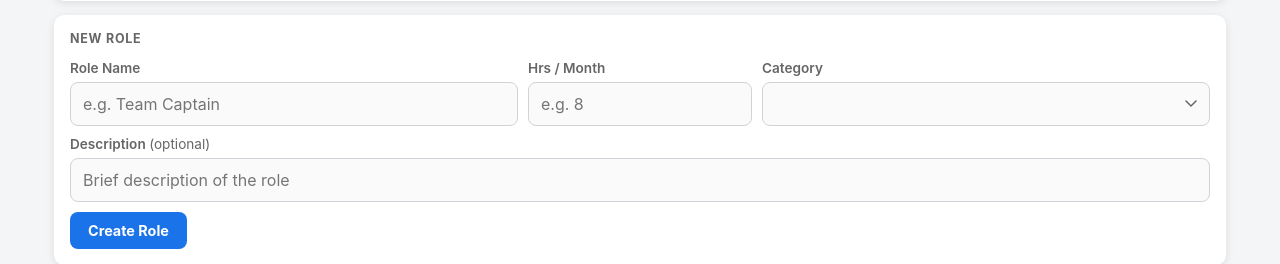
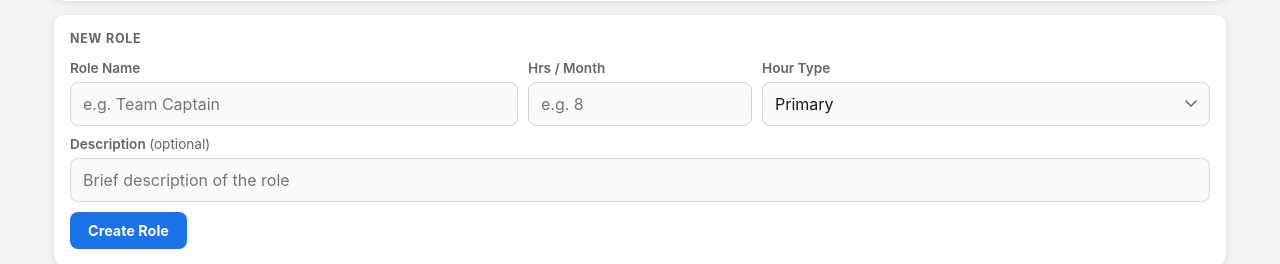
Before and after one commit to alexwhitlock/hours-log-2, a Flask app: page /admin/roles in a window 1280 px wide. Shown: the part 473-737 px from the top of the page. Run offline with Flask 3, Linux system fonts and the light colour scheme; the visitor is signed in with stand-in values (Sample User, id 1); lists and menus that the app fills with data are empty; parts of the project's set-up code (start-up, migrations or seed data) failed here and were passed over.

Commit message:
Roles use hour type instead of category; system categories hidden from UI
- Category.is_system: system categories auto-seeded (Primary/Secondary/Other)
- AdminRole form: replaced category picker with Primary/Secondary/Other dropdown
- new_role: auto-assigns matching system category behind the scenes
- All category dropdowns in forms exclude is_system=True categories
- Categories admin page hides system categories
- Roles display shows hour type instead of category name

Co-Authored-By: Claude Sonnet 4.6 <noreply@anthropic.com>

```diff
--- a/db.py
+++ b/db.py
@@ -48,6 +48,7 @@ def run_migrations() -> None:
         ('users', 'tax_credit_notified_year', 'INTEGER'),
         ('hours_records', 'auto_role_assignment_id', 'INTEGER REFERENCES admin_role_assignments(id)'),
         ('hours_records', 'd4h_needs_resync', 'INTEGER NOT NULL DEFAULT 0'),
+        ('categories', 'is_system', 'INTEGER NOT NULL DEFAULT 0'),
     ]
     sql = __import__('sqlalchemy').text
     with _engine.connect() as conn:
@@ -60,6 +61,17 @@ def run_migrations() -> None:
         conn.execute(sql("UPDATE users SET notify_approval = 'weekly' WHERE notify_approval = 'off'"))
         conn.execute(sql("UPDATE users SET notify_pending  = 'weekly' WHERE notify_pending  = 'off'"))
 
+        # Seed system categories for auto-role hours
+        for ht in ('primary', 'secondary', 'other'):
+            exists = conn.execute(sql(
+                f"SELECT id FROM categories WHERE is_system=1 AND hour_type='{ht}'"
+            )).fetchone()
+            if not exists:
+                conn.execute(sql(
+                    f"INSERT INTO categories (name, hour_type, is_active, is_system) "
+                    f"VALUES ('System: {ht.capitalize()}', '{ht}', 1, 1)"
+                ))
+
         # Seed default settings if not present
         from settings import DEFAULTS
         for key, value in DEFAULTS.items():
--- a/models.py
+++ b/models.py
@@ -114,6 +114,7 @@ class Category(Base):
     d4h_tag_id = Column(Integer, nullable=True)
     hour_type = Column(SQLEnum(HourType, native_enum=False), nullable=False, default=HourType.none)
     is_active = Column(Boolean, nullable=False, default=True)
+    is_system = Column(Boolean, nullable=False, default=False)
     created_at = Column(DateTime, nullable=False, default=datetime.now)
 
 
--- a/routes/admin.py
+++ b/routes/admin.py
@@ -25,7 +25,8 @@ def index():
         pending=db.query(HoursRecord).filter_by(status=RecordStatus.pending).count(),
         total_records=db.query(HoursRecord).count(),
         total_users=db.query(User).filter_by(is_active=True).count(),
-        total_categories=db.query(Category).filter_by(is_active=True).count(),
+        total_categories=db.query(Category).filter(
+            Category.is_active == True, Category.is_system == False).count(),
         total_d4h_members=db.query(D4HMember).filter(
             D4HMember.status != 'Retired').count(),
         last_sync=last_sync,
@@ -153,7 +154,7 @@ def d4h_submit_status():
 @require_role('admin')
 def categories():
     db = get_db()
-    cats = db.query(Category).order_by(Category.name).all()
+    cats = db.query(Category).filter_by(is_system=False).order_by(Category.name).all()
     return render_template('admin/categories.html', categories=cats, hour_types=HourType)
 
 
@@ -449,7 +450,9 @@ def edit_record(record_id):
     record = db.get(HoursRecord, record_id)
     if not record:
         abort(404)
-    categories = db.query(Category).filter_by(is_active=True).order_by(Category.name).all()
+    categories = db.query(Category).filter(
+        Category.is_active == True, Category.is_system == False
+    ).order_by(Category.name).all()
 
     if request.method == 'POST':
         before = {
@@ -508,11 +511,9 @@ def edit_record(record_id):
 def roles():
     db = get_db()
     all_roles = db.query(AdminRole).order_by(AdminRole.name).all()
-    categories = db.query(Category).filter_by(is_active=True).order_by(Category.name).all()
     users = db.query(User).filter_by(is_active=True).order_by(User.display_name).all()
     return render_template('admin/roles.html', roles=all_roles,
-                           categories=categories, users=users,
-                           today=date.today().isoformat())
+                           users=users, today=date.today().isoformat())
 
 
 @admin_bp.route('/admin/roles/new', methods=['POST'])
@@ -523,10 +524,15 @@ def new_role():
     if not name:
         flash('Name is required.', 'error')
         return redirect(url_for('admin.roles'))
+    hour_type = request.form.get('hour_type', 'primary')
+    sys_cat = db.query(Category).filter_by(is_system=True, hour_type=hour_type).first()
+    if not sys_cat:
+        flash('Invalid hour type.', 'error')
+        return redirect(url_for('admin.roles'))
     db.add(AdminRole(
         name=name,
         monthly_hours=float(request.form['monthly_hours']),
-        category_id=int(request.form['category_id']),
+        category_id=sys_cat.id,
         description=request.form.get('description', '').strip() or None,
     ))
     db.commit()
--- a/routes/approvals.py
+++ b/routes/approvals.py
@@ -54,7 +54,7 @@ def review(record_id):
     if not record:
         abort(404)
 
-    categories = db.query(Category).filter_by(is_active=True).order_by(Category.name).all()
+    categories = db.query(Category).filter(Category.is_active==True, Category.is_system==False).order_by(Category.name).all()
 
     if request.method == 'POST':
         action = request.form.get('action')
--- a/routes/hours.py
+++ b/routes/hours.py
@@ -28,7 +28,7 @@ def index():
 @require_login
 def new():
     db = get_db()
-    categories = db.query(Category).filter_by(is_active=True).order_by(Category.name).all()
+    categories = db.query(Category).filter(Category.is_active==True, Category.is_system==False).order_by(Category.name).all()
 
     if request.method == 'POST':
         action = request.form.get('action', 'draft')
@@ -80,7 +80,7 @@ def edit(record_id):
         flash('Only draft or pending records can be edited.')
         return redirect(url_for('hours.index'))
 
-    categories = db.query(Category).filter_by(is_active=True).order_by(Category.name).all()
+    categories = db.query(Category).filter(Category.is_active==True, Category.is_system==False).order_by(Category.name).all()
 
     if request.method == 'POST':
         action = request.form.get('action', 'draft')
--- a/templates/admin/roles.html
+++ b/templates/admin/roles.html
@@ -61,11 +61,11 @@
         <input type="number" name="monthly_hours" required step="0.5" min="0.5" placeholder="e.g. 8">
       </div>
       <div class="field" style="margin-bottom:0">
-        <label>Category</label>
-        <select name="category_id" required>
-          {% for cat in categories %}
-          <option value="{{ cat.id }}">{{ cat.name }}</option>
-          {% endfor %}
+        <label>Hour Type</label>
+        <select name="hour_type" required>
+          <option value="primary">Primary</option>
+          <option value="secondary">Secondary</option>
+          <option value="other">Other</option>
         </select>
       </div>
     </div>
@@ -88,7 +88,7 @@
       </div>
       <div style="font-size:0.82rem;color:var(--muted);margin-top:2px">
         {{ role.monthly_hours }} hrs/month &nbsp;·&nbsp;
-        {{ role.category.name }} ({{ role.category.hour_type.value }})
+        {{ role.category.hour_type.value|capitalize }}
         {% if role.description %} &nbsp;·&nbsp; {{ role.description }}{% endif %}
       </div>
     </div>
```
